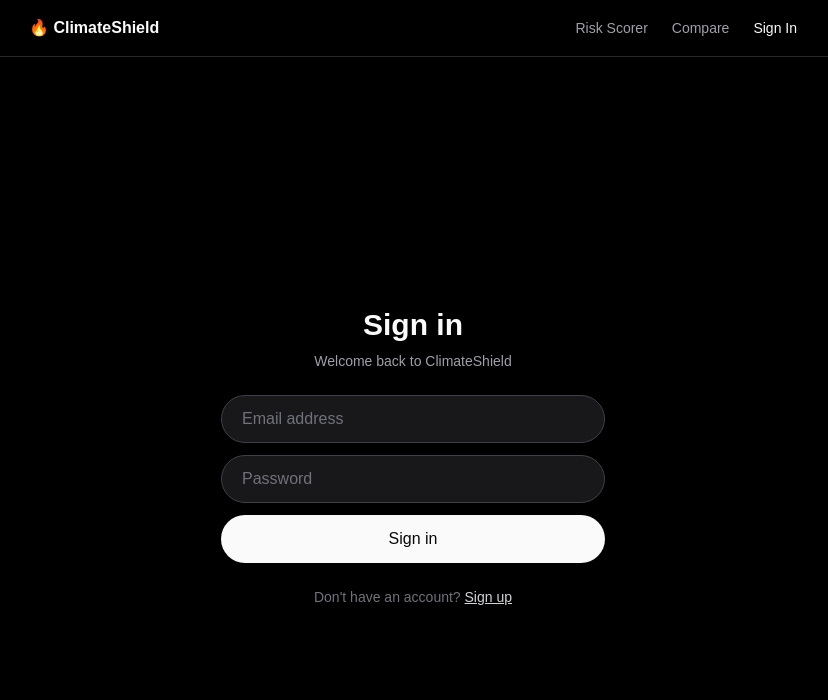
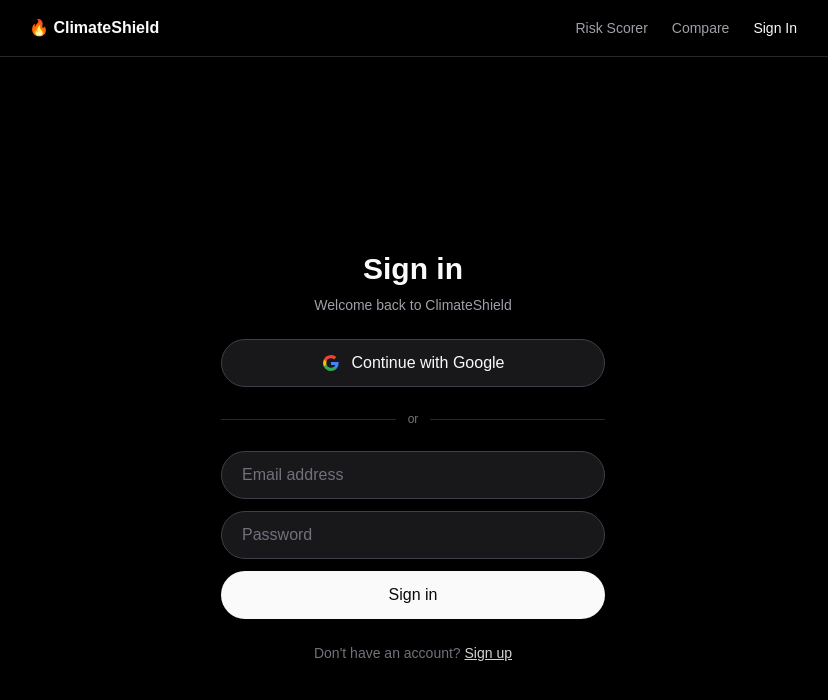
Before and after one commit to pvk345/ClimateShield, a Next.js app: page /login in a window 1280 px wide. Shown: the top 700 px of the page, without its empty margins (227-1055 px from the left). Built offline with nearby package versions, Linux system fonts and the light colour scheme; no server answers.

Commit message:
Add Google login

```diff
--- a/src/app/login/page.tsx
+++ b/src/app/login/page.tsx
@@ -43,6 +43,16 @@
     setLoading(false);
   }
 
+  async function handleGoogleLogin() {
+    const { error } = await supabase.auth.signInWithOAuth({
+      provider: "google",
+      options: {
+        redirectTo: `${window.location.origin}/`,
+      },
+    });
+    if (error) setError(error.message);
+  }
+
   return (
     <div className="flex flex-1 flex-col items-center justify-center bg-black px-6 min-h-screen">
       <main className="flex w-full max-w-sm flex-col gap-6">
@@ -53,6 +63,26 @@
           <p className="text-sm text-zinc-400">
             {isSignUp ? "Save and track your property risk searches" : "Welcome back to ClimateShield"}
           </p>
+        </div>
+
+        {/* Google Sign In Button */}
+        <button
+          onClick={handleGoogleLogin}
+          className="h-12 w-full rounded-full border border-zinc-700 bg-zinc-900 px-8 text-base font-medium text-zinc-50 transition-colors hover:bg-zinc-800 flex items-center justify-center gap-3"
+        >
+          <svg width="18" height="18" viewBox="0 0 18 18">
+            <path fill="#4285F4" d="M16.51 8H8.98v3h4.3c-.18 1-.74 1.48-1.6 2.04v2.01h2.6a7.8 7.8 0 0 0 2.38-5.88c0-.57-.05-.66-.15-1.18z"/>
+            <path fill="#34A853" d="M8.98 17c2.16 0 3.97-.72 5.3-1.94l-2.6-2a4.8 4.8 0 0 1-7.18-2.54H1.83v2.07A8 8 0 0 0 8.98 17z"/>
+            <path fill="#FBBC05" d="M4.5 10.52a4.8 4.8 0 0 1 0-3.04V5.41H1.83a8 8 0 0 0 0 7.18z"/>
+            <path fill="#EA4335" d="M8.98 4.18c1.17 0 2.23.4 3.06 1.2l2.3-2.3A8 8 0 0 0 1.83 5.4L4.5 7.49a4.77 4.77 0 0 1 4.48-3.3z"/>
+          </svg>
+          Continue with Google
+        </button>
+
+        <div className="flex items-center gap-3">
+          <div className="flex-1 h-px bg-zinc-800" />
+          <span className="text-xs text-zinc-500">or</span>
+          <div className="flex-1 h-px bg-zinc-800" />
         </div>
 
         <form onSubmit={handleSubmit} className="flex flex-col gap-3">
```
